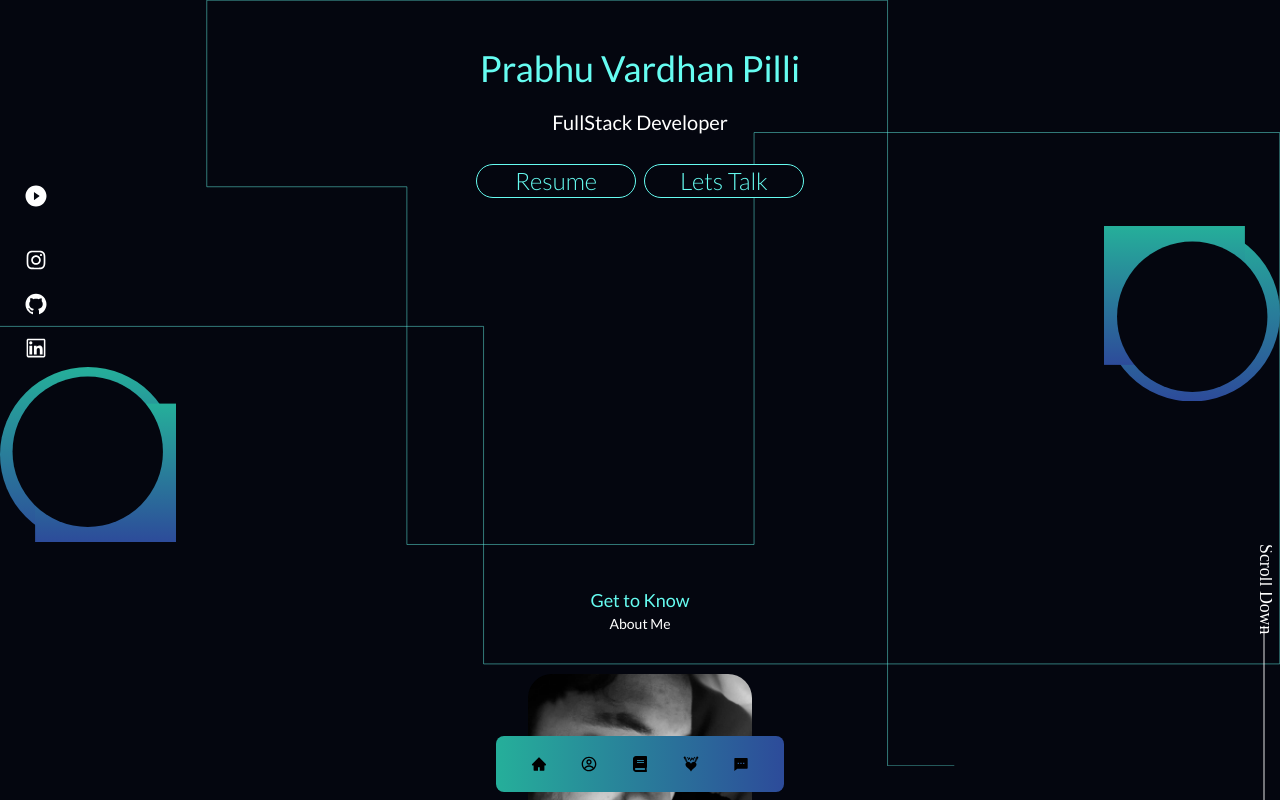
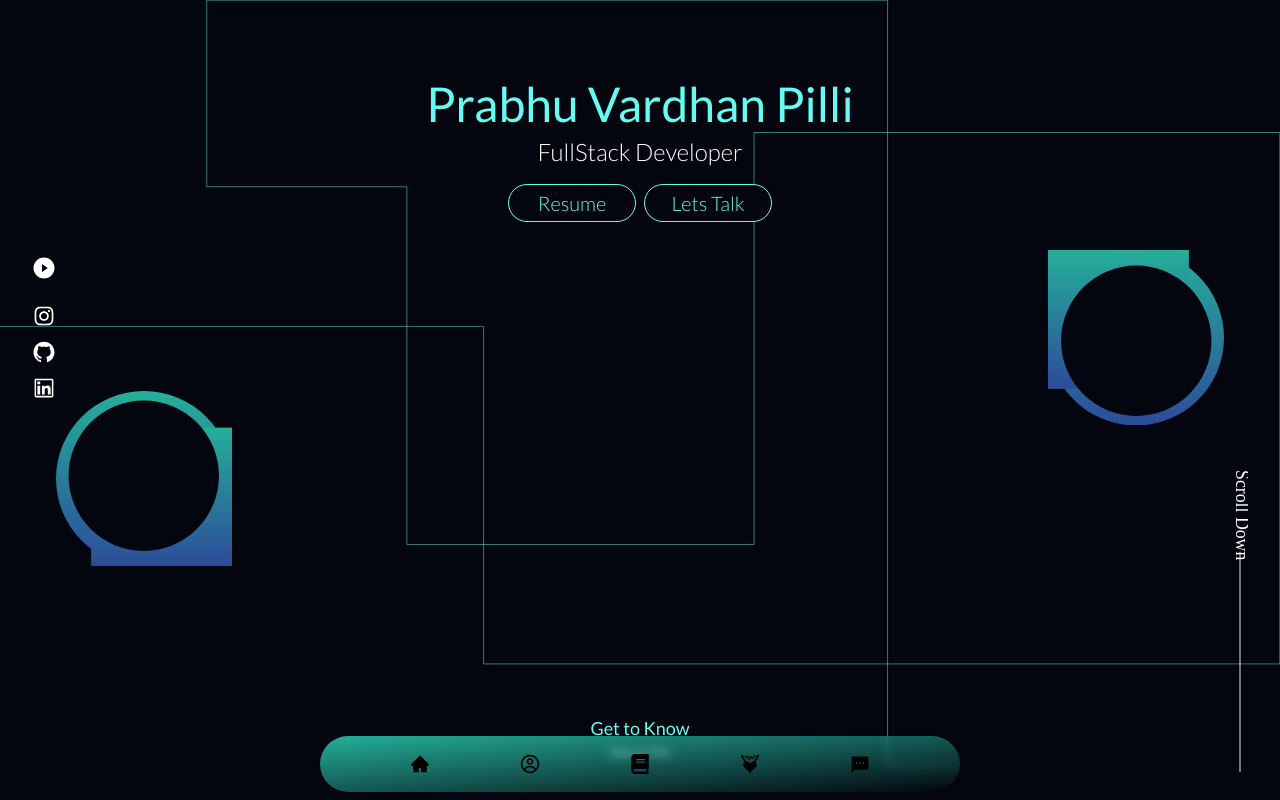
Before and after one commit to S550Stang/portfolio, a React (Create React App) app in the folder client/: page / in a window 1280 px wide. Shown: the top 800 px of the page. Built offline with nearby package versions, Linux system fonts and the light colour scheme.

Commit message:
landing page made fully responsive for all devices up until 1568px

```diff
--- a/client/src/App.jsx
+++ b/client/src/App.jsx
@@ -5,13 +5,11 @@ import ExperiencePage from "./ExperiencePage";
 import SkillsPage from "./SkillsPage";
 import VectorGraphicsPage from "./VectorGraphicsPage";
 import LineVectorGraphicsPage from "./LineVectorGraphicsPage";
-import SoundBarPage from "./SoundBarPage";
 
 export default function App() {
   return (
     <>
       <HeaderTitle />
-      <SoundBarPage />
       <LineVectorGraphicsPage />
       <VectorGraphicsPage />
       <AboutPage />
--- a/client/src/GlassNavigationPage/GlassNavigationComponent/index.jsx
+++ b/client/src/GlassNavigationPage/GlassNavigationComponent/index.jsx
@@ -21,21 +21,37 @@ export default function GlassNavigationComponent() {
         duration: 2,
         bounce: 0.3,
       }}
-      className="flex justify-evenly items-center sm:fixed sm:w-72 sm:z-50 sm:bottom-2 sm:mx-auto sm:left-0 sm:right-0  sm:h-14  sm:rounded-lg sm:bg-gradient-to-r sm:from-[#25AF9A]   sm:to-[#2D4B9A] sm:bg-opacity-4 sm:backdrop-blur-lg"
+      className="flex justify-evenly items-center sm:fixed sm:bottom-2 sm:left-0 sm:right-0
+      sm:mx-auto w-1/2 sm:h-14 sm:z-50 sm:rounded-full sm:bg-gradient-to-br sm:from-[#25AF9A] sm:to-transparent sm:bg-opacity-40 sm:backdrop-blur-sm"
     >
       <a href="#Home">
-        <AiFillHome className="invisible sm:visible sm:hover:text-white hover:cursor-pointer" />
+        <AiFillHome
+          className="invisible sm:visible sm:hover:text-white hover:cursor-pointer
+        sm:text-sm md:text-md lg:text-lg xl:text-xl 2xl:text-2xl"
+        />
       </a>
 
       <a href="#AboutMe">
-        <CgProfile className="hover:cursor-pointer invisible sm:visible sm:hover:text-white" />
+        <CgProfile
+          className="hover:cursor-pointer invisible sm:visible sm:hover:text-white
+          sm:text-sm md:text-md lg:text-lg xl:text-xl 2xl:text-2xl"
+        />
       </a>
 
       <a href="#Skills">
-        <FaBook className="hover:cursor-pointer invisible sm:visible sm:hover:text-white" />
+        <FaBook
+          className="hover:cursor-pointer invisible sm:visible sm:hover:text-white
+          sm:text-sm md:text-md lg:text-lg xl:text-xl 2xl:text-2xl"
+        />
       </a>
-      <GiHeartBattery className="hover:cursor-pointer invisible sm:visible sm:hover:text-white" />
-      <RiMessage2Fill className="hover:cursor-pointer invisible sm:visible sm:hover:text-white" />
+      <GiHeartBattery
+        className="hover:cursor-pointer invisible sm:visible sm:hover:text-white
+        sm:text-sm md:text-md lg:text-lg xl:text-xl 2xl:text-2xl"
+      />
+      <RiMessage2Fill
+        className="hover:cursor-pointer invisible sm:visible sm:hover:text-white
+        sm:text-sm md:text-md lg:text-lg xl:text-xl 2xl:text-2xl"
+      />
     </motion.div>
   );
 }
--- a/client/src/HomePage/HeaderComponent/HeaderTitle.jsx
+++ b/client/src/HomePage/HeaderComponent/HeaderTitle.jsx
@@ -12,7 +12,7 @@ export default function HeaderTitle() {
     <div>
       <div
         id="Home"
-        className="flex flex-col justify-center items-center font-Lato gap-y-1 sm:gap-y-2 md:gap-y-3 lg:gap-y-4 xl:gap-y-5 2xl:gap-y-6 3xl:gap-y-7 4xl:gap-y-8 mt-12 3xl:mt-24"
+        className="flex flex-col justify-center items-center font-Lato gap-y-1 lg:gap-y-2 2xl:gap-y-3 mt-10 sm:mt-16 md:mt-20 2xl:mt-24 "
       >
         <motion.h1
           animate={{
@@ -28,7 +28,7 @@ export default function HeaderTitle() {
             duration: 1,
             type: "spring",
           }}
-          className="text-2xl sm:text-3xl md:text-3xl lg:text-4xl xl:text-4xl 2xl:text-5xl 3xl:text-5xl 4xl:text-6xl text-[#66FCF1] 3xl:font-normal"
+          className="text-[#66FCF1] text-2xl sm:text-3xl md:text-4xl lg:text-5xl 2xl:text-6xl "
         >
           Prabhu Vardhan Pilli
         </motion.h1>
@@ -46,7 +46,7 @@ export default function HeaderTitle() {
             duration: 1,
             type: "spring",
           }}
-          className="text-md sm:text-lg md:text-xl lg:text-xl xl:text-xl 2xl:text-2xl 3xl:text-2xl 4xl:text-4xl font-normal 3xl:font-light text-white"
+          className="text-white font-light text-md sm:text-lg md:text-xl lg:text-2xl 2xl:text-3xl"
         >
           FullStack Developer
         </motion.h4>
@@ -67,13 +67,13 @@ export default function HeaderTitle() {
               stiffness: 100,
               damping: 20,
             }}
-            className="inline-block bg-[#04060F] hover:bg-gradient-to-r hover:from-[#25AF9A]   hover:to-[#2D4B9A] hover:bg-opacity-4 hover:backdrop-blur-lg hover:bg-[#25AF9A]
-             text-[#66FCF1] hover:text-black px-1 rounded-full font-light border border-[#66FCF1] text-lg md:text-lg lg:text-xl xl:text-2xl 2xl:text-3xl 3xl:text-4xl 4xl:text-5xl w-28 sm:w-28 md:w-32 lg:w-36 xl:w-40 2xl:w-44 3xl:w-48 3xl:p-1 4xl:w-52   mr-2 3xl:mr-6"
+            className="inline-block bg-[#04060F] rounded-full font-light border
+            w-28 sm:w-32 2xl:w-40 mr-2 hover:bg-gradient-to-r hover:from-[#25AF9A] hover:to-[#2D4B9A] hover:bg-opacity-4 hover:backdrop-blur-lg hover:bg-[#25AF9A] text-[#66FCF1] hover:text-black border-[#66FCF1] "
           >
             <a
               href={CV}
               download
-              className="flex justify-evenly items-center 2xl:text-xl 3xl:text-xl"
+              className="flex justify-evenly items-center text-lg sm:text-xl p-1"
             >
               Resume
             </a>
@@ -94,12 +94,13 @@ export default function HeaderTitle() {
               stiffness: 100,
               damping: 20,
             }}
-            className="inline-block bg-[#04060F] hover:bg-gradient-to-r hover:from-[#25AF9A]   hover:to-[#2D4B9A] hover:bg-opacity-4 hover:backdrop-blur-lg hover:bg-[#25AF9A]
-            text-[#66FCF1] hover:text-black px-1 rounded-full font-light border border-[#66FCF1] text-lg md:text-lg lg:text-xl xl:text-2xl 2xl:text-3xl 3xl:text-4xl 4xl:text-5xl w-28 sm:w-28 md:w-32 lg:w-36 xl:w-40 2xl:w-44 3xl:w-48 3xl:p-1 4xl:w-52"
+            className="inline-block bg-[#04060F]  rounded-full font-light border
+             w-28 sm:w-32 2xl:w-40 text-[#66FCF1] hover:bg-gradient-to-r hover:from-[#25AF9A] hover:to-[#2D4B9A] hover:bg-opacity-4 hover:backdrop-blur-lg hover:bg-[#25AF9A]
+             hover:text-black  border-[#66FCF1] "
           >
             <a
               href="#contact"
-              className="flex justify-evenly items-center 2xl:text-xl 3xl:text-xl"
+              className="flex justify-evenly items-center p-1 text-lg sm:text-xl "
             >
               Lets Talk
             </a>
--- a/client/src/HomePage/ScrollDown/ScrollDown.jsx
+++ b/client/src/HomePage/ScrollDown/ScrollDown.jsx
@@ -4,7 +4,7 @@ import { motion } from "framer-motion";
 export default function ScrollDown() {
   return (
     <motion.div
-      className="fixed text-lg w-3 center right-2 bottom-7 sm:bottom-44 sm:w-4 sm:h-20 3xl:top-72 3xl:right-16"
+      className="fixed right-2 bottom-7 w-3 md:w-4 md:right-6 xl:right-8 "
       animate={{
         x: 0,
         opacity: 1,
--- a/client/src/HomePage/Socials/Socials.jsx
+++ b/client/src/HomePage/Socials/Socials.jsx
@@ -6,10 +6,14 @@ import {
   AiOutlineLinkedin,
 } from "react-icons/ai";
 
+import SoundBarPage from "../../SoundBarPage";
+
 export default function Socials() {
   return (
     <motion.div
-      className="flex flex-col justify-between items-center gap-3 text-white  fixed left-2 sm:left-3 md:left-4 lg:left-5 xl:left-6 top-72 cursor-pointer text-xl sm:gap-1 sm:top-60 3xl:top-72 3xl:gap-12 3xl:left-16 "
+      className="flex flex-col justify-between items-center gap-3
+      fixed left-2 top-64
+      md:left-6 xl:left-8"
       animate={{
         x: 0,
         opacity: 1,
@@ -26,14 +30,15 @@ export default function Socials() {
         damping: 20,
       }}
     >
+      <SoundBarPage />
       <a href="https://www.instagram.com/prabhu.vardhan.pilli/">
-        <AiOutlineInstagram className="cursor-pointer sm:w-6 sm:h-10 3xl:w-7 3xl:h-7  hover:text-[#86c232]" />
+        <AiOutlineInstagram className="mt-3 cursor-pointer text-white  hover:text-[#86c232] text-xl md:text-2xl" />
       </a>
       <a href="https://github.com/S550Stang">
-        <AiOutlineGithub className="cursor-pointer sm:w-6 sm:h-10 3xl:w-7 3xl:h-7 hover:text-[#86c232]" />
+        <AiOutlineGithub className="cursor-pointer text-white hover:text-[#86c232] text-xl md:text-2xl" />
       </a>
       <a href="https://www.linkedin.com/in/prabhuvardhanraopilli/">
-        <AiOutlineLinkedin className="cursor-pointer sm:w-6 sm:h-10 3xl:w-7 3xl:h-7 hover:text-[#86c232]" />
+        <AiOutlineLinkedin className="cursor-pointer text-white hover:text-[#86c232] text-xl md:text-2xl" />
       </a>
     </motion.div>
   );
--- a/client/src/SoundBarPage/SoundBarComponent/index.jsx
+++ b/client/src/SoundBarPage/SoundBarComponent/index.jsx
@@ -1,5 +1,4 @@
 import { React, useState, useRef } from "react";
-import { motion } from "framer-motion";
 import Stranger from "../../assets/Stranger.mp3";
 import { AiFillPlayCircle, AiFillPauseCircle } from "react-icons/ai";
 
@@ -18,34 +17,18 @@ export default function SoundBarComponent() {
   };
 
   return (
-    <motion.div
+    <div
       onClick={() => {
         handleClick();
       }}
-      animate={{
-        x: 0,
-        opacity: 1,
-      }}
-      initial={{
-        x: -100,
-        opacity: -5,
-      }}
-      transition={{
-        ease: "easeOut",
-        duration: 2,
-        type: "tween",
-        stiffness: 100,
-        damping: 20,
-      }}
-      className="text-white  fixed left-2 sm:left-3 md:left-4 lg:left-5 xl:left-6 top-60  text-xl hover:text-[#86c232] sm:top-44 md:top-48 xl:top-44  2xl:top-48 3xl:top-52  3xl:left-16 cursor-pointer top "
     >
       {click ? (
-        <AiFillPauseCircle className=" 3xl:w-7 3xl:h-7 sm:w-6 sm:h-10" />
+        <AiFillPauseCircle className="text-white text-xl md:text-2xl cursor-pointer hover:text-[#86c232]" />
       ) : (
-        <AiFillPlayCircle className=" 3xl:w-7 3xl:h-7 sm:w-6 sm:h-10" />
+        <AiFillPlayCircle className="text-white text-xl md:text-2xl cursor-pointer hover:text-[#86c232] " />
       )}
 
       <audio src={Stranger} ref={ref} loop />
-    </motion.div>
+    </div>
   );
 }
--- a/client/src/VectorGraphicsPage/VectorGraphicsComponent/index.jsx
+++ b/client/src/VectorGraphicsPage/VectorGraphicsComponent/index.jsx
@@ -3,7 +3,13 @@ import { motion } from "framer-motion";
 
 export default function VectorGraphics() {
   return (
-    <div className="relative w-screen h-80 -z-50 mt-24 sm:mt-12 md:mt-12 lg:mt-10 xl:mt-7">
+    <div
+      className="relative w-screen h-80 -z-40 mt-20 mb-20
+      sm:mt-16 sm:mb-24
+      md:mt-12 md:mb-28
+      lg:mt-10 lg:mb-32
+      xl:mt-7 xl:mb-36"
+    >
       {/** Right Side Vector Graphic */}
       <motion.div
         animate={{
@@ -20,7 +26,10 @@ export default function VectorGraphics() {
           type: "spring",
           bounce: 0.3,
         }}
-        className="absolute right-0 w-24 sm:w-32 md:w-36 lg:w-40 xl:w-44 2xl:w-44 2xl:right-40 3xl:right-40 3xl:w-44 4xl:right-40 4xl:w-44 "
+        className="absolute right-0 w-24
+        sm:right-3 md:right-5 lg:right-10 xl:right-14 2xl:right-20
+        sm:w-32 md:w-36 lg:w-40 xl:w-44 2xl:w-48
+        "
       >
         <svg xmlns="http://www.w3.org/2000/svg" viewBox="0 0 351 350">
           <defs>
@@ -92,7 +101,9 @@ export default function VectorGraphics() {
           type: "spring",
           bounce: 0.3,
         }}
-        className="absolute w-24 sm:w-32 md:w-36 lg:w-40 xl:w-44   -z-50 left-0 bottom-1 2xl:absolute 2xl:left-40 2xl:w-44 3xl:absolute 3xl:left-40 3xl:w-44 4xl:w-52"
+        className="absolute left-0 bottom-1 -z-50 w-24
+        sm:left-3 md:left-5 lg:left-10 xl:left-14 2xl:left-20
+        sm:w-32 md:w-36 lg:w-40 xl:w-44 2xl:w-48"
       >
         <svg
           id="Group_58"
```
